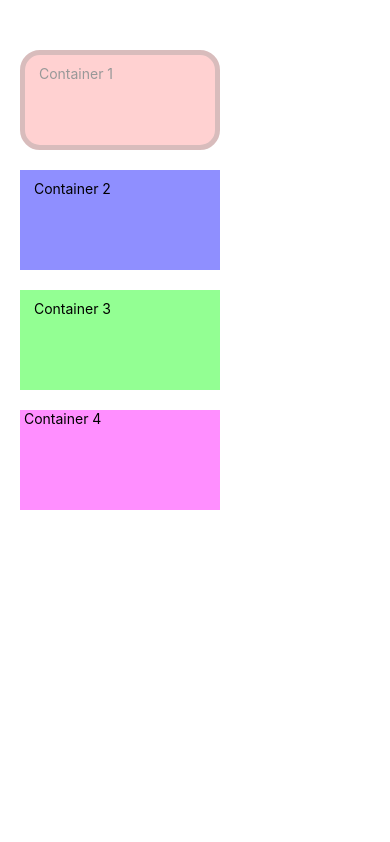
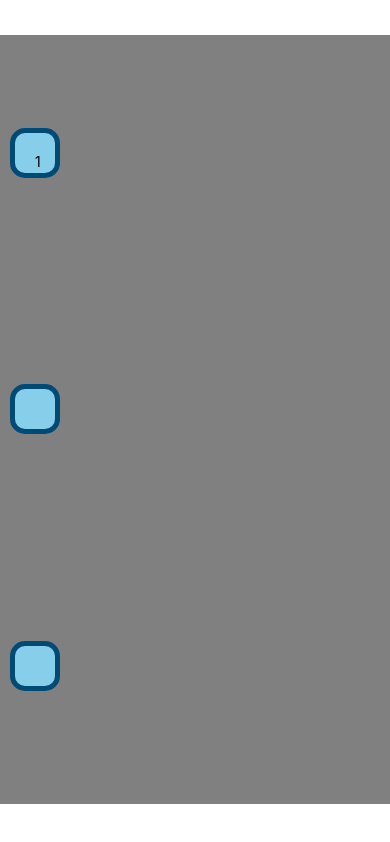
Before and after one commit to AhayLuay/ISC2026_Expo-Project, a React Native app: screen / in a window 390 px wide. Built offline with nearby package versions, Linux system fonts and the light colour scheme.

Commit message:
style edit

```diff
--- a/App.js
+++ b/App.js
@@ -3,25 +3,20 @@ import { StyleSheet, Text, View } from 'react-native';
 
 export default function App() {
   return (
-    <View style={{ flex: 1, backgroundColor: 'white' }}>
+    <View style={styles.container}>
 
-      <View style={styles.container}>
-        <Text> Container 1 </Text>
+      <View style={styles.box}>
+      <Text>1</Text>
       </View>
 
-      <View style={styles.container2}>
-       <Text> Container 2 </Text>
+      <View style={styles.box}>
+
+
+      </View>
+        <View style={styles.box}>
+
       </View>
 
-      <View style={styles.container3}>
-       <Text> Container 3 </Text>
-      </View>
-
-      <View style={[styles.containerDefault, { backgroundColor: '#ff8fff',
-                                              marginTop: 20,
-                                              marginLeft: 20,}]}>
-        <Text> Container 4 </Text>
-      </View>
 
     </View>
   );
@@ -29,34 +24,23 @@ export default function App() {
 
 const styles = StyleSheet.create({
   container: {
-    width: 200,
-    height: 100,
-    backgroundColor: '#ff8f8f',
-    marginTop: 50,
+    backgroundColor: 'gray',
+    flex: 1,
+    marginTop: 35,
+    marginBottom: 40,
+    flexDirection: 'column',
+    justifyContent: 'space-around',
+    alignItems: 'flex-start'
+  },
+  box: {
+    backgroundColor: 'skyblue',
+    width: 30,
+    height: 10,
     marginBottom: 20,
-    marginLeft: 20,
-    padding: 10,
-    borderRadius: 20,
-    borderWidth: 5, borderColor: '#9f5959',
-    opacity: 0.4,
-  },
-  container2: {
-    width: 200,
-    height: 100,
-    backgroundColor: '#8f8fff',
-    marginBottom: 20,
-    marginLeft: 20,
-    padding: 10,
-  },
-  container3: {
-    width: 200,
-    height: 100,
-    backgroundColor: '#93ff93',
-    marginLeft: 20,
-    padding: 10,
-  },
-  containerDefault: {
-    width: 200,
-    height: 100,
+    marginHorizontal: 10,
+    padding: 20,
+    borderRadius: 15,
+    borderColor: '#004b76',
+    borderWidth: 5
   }
 });
```
